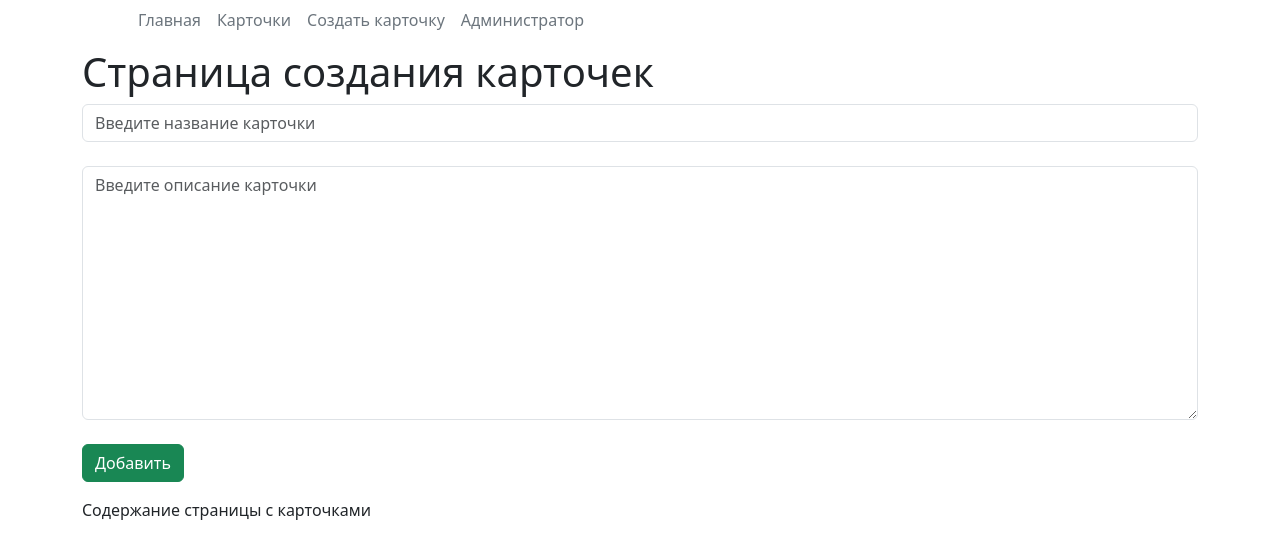
After one commit to AlexHm09/pythonDjangoAA_AlexHm_V1, a Django app: page /create in a window 1280 px wide. The commit adds this page. Shown: the top 559 px of the page. Run offline with Django 4.2, Linux system fonts and the light colour scheme.

Commit message:
Сделана первая рабочая модель сайта. Все иконки работают. Добавлена панель Администратора.

```diff
--- /dev/null
+++ b/anki/forms.py
@@ -0,0 +1,18 @@
+from .models import AnkiCards
+from django.forms import ModelForm, TextInput, Textarea
+
+
+class AnkiCardsForm(ModelForm):
+    class Meta:
+        model = AnkiCards
+        fields = ["name_cards", "description"]
+        widgets = {
+            "name_cards": TextInput(attrs={
+                'class': 'form-control',
+                'placeholder': "Введите название карточки"
+            }),
+            "description": Textarea(attrs={
+                'class': 'form-control',
+                'placeholder': "Введите описание карточки"
+            }),
+        }
--- a/anki/templates/anki/base.html
+++ b/anki/templates/anki/base.html
@@ -19,17 +19,10 @@
         <ul class="nav col-12 col-lg-auto me-lg-auto mb-2 justify-content-center mb-md-0">
           <li><a href="{% url 'index' %}" class="nav-link px-2 text-secondary">Главная</a></li>
           <li><a href="{% url 'cards' %}" class="nav-link px-2 text-secondary">Карточки</a></li>
-
-          <li><a href="#" class="nav-link px-2 text-secondary">Цены</a></li>
-          <li><a href="#" class="nav-link px-2 text-secondary">Вопросы и ответы</a></li>
-          <li><a href="#" class="nav-link px-2 text-secondary">О нас</a></li>
+          <li><a href="{% url 'create' %}" class="nav-link px-2 text-secondary">Создать карточку</a></li>
+          <li><a href="/admin" class="nav-link px-2 text-secondary">Администратор</a></li>
         </ul>
 
-
-        <div class="text-end">
-          <button type="button" class="btn btn-primary">Вход</button>
-          <button type="button" class="btn btn-dark">Регистрация</button>
-        </div>
       </div>
     </div>
     <div class="container">
--- /dev/null
+++ b/anki/templates/anki/create.html
@@ -0,0 +1,21 @@
+{% extends 'anki/base.html' %}
+
+{% block title %}
+Создание новых карточек
+{% endblock %}
+
+{% block namepage %}
+    <h1>Страница создания карточек</h1>
+    <form method="post">
+        {% csrf_token %}
+        {{ form.name_cards }}<br>
+        {{ form.description }}<br>
+        <button type="submit" class="btn btn-success">Добавить</button>
+        <span>{{ error }}</span>
+    </form>
+
+{% endblock %}
+
+{% block content %}
+    <p>Содержание страницы с карточками </p>
+{% endblock %}
--- a/anki/urls.py
+++ b/anki/urls.py
@@ -1,8 +1,11 @@
 from django.urls import path
 from . import views
+from django.contrib import admin
 
 
 urlpatterns = [
+        path('admin', admin.site.urls),
         path('', views.index, name='index'),
         path('cards', views.cards, name='cards'),
+        path('create', views.create, name='create')
 ]
--- a/anki/views.py
+++ b/anki/views.py
@@ -1,12 +1,31 @@
-from django.shortcuts import render
+from django.shortcuts import render, redirect
 from .models import AnkiCards
+from .forms import AnkiCardsForm
 
 
 # Create your views here.
 def index(request):
-    table_cards = AnkiCards.objects.order_by('-id')
-    return render(request, 'anki/index.html', {'title': 'Главная страница сайта', 'cards': table_cards})  # Главная страница
+
+    return render(request, 'anki/index.html')  # Главная страница
 
 
 def cards(request):
-    return render(request, 'anki/cards.html')   # Карточки
+    table_cards = AnkiCards.objects.order_by('-id')
+    return render(request, 'anki/cards.html', {'title': 'Главная страница сайта', 'cards': table_cards})   # Карточки
+
+
+def create(request):
+    error = ""
+    if request.method == "POST":
+        form = AnkiCardsForm(request.POST)
+        if form.is_valid():
+            form.save()
+            return redirect('index')
+        else:
+            error = "Неправильно заполнили форму, повторите попытку"
+    form = AnkiCardsForm()
+    context = {
+        'form': form,
+        'error': error
+    }
+    return render(request, 'anki/create.html', context)   # Создание карточек
```
Also changed, not shown: anki/templates/anki/cards.html (+15 -3 lines), anki/templates/anki/index.html (+5 -12 lines), db.sqlite3.
